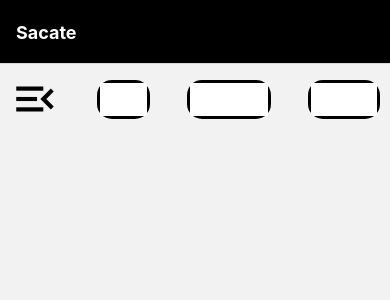
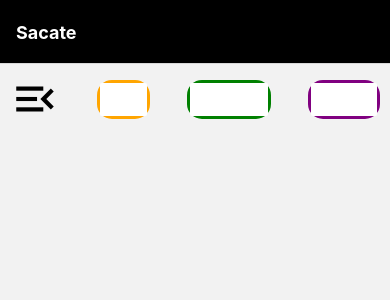
Before and after one commit to vilarj/sacate, a React Native app: screen /Home in a window 390 px wide. Shown: the top 300 px of the page. Built offline with nearby package versions, Linux system fonts and the light colour scheme.

Commit message:
Adjusting the coloring on the status buttons

```diff
--- a/style/styles.js
+++ b/style/styles.js
@@ -27,17 +27,17 @@ const styles = StyleSheet.create({
     padding: 10,
   },
   hoy: {
-    backgroundColor: "black",
+    backgroundColor: "orange",
     borderRadius: 15,
     padding: 3,
   },
   moneda: {
-    backgroundColor: "black",
+    backgroundColor: "green",
     borderRadius: 15,
     padding: 3,
   },
   grupo: {
-    backgroundColor: "black",
+    backgroundColor: "purple",
     borderRadius: 15,
     padding: 3,
   },
```
